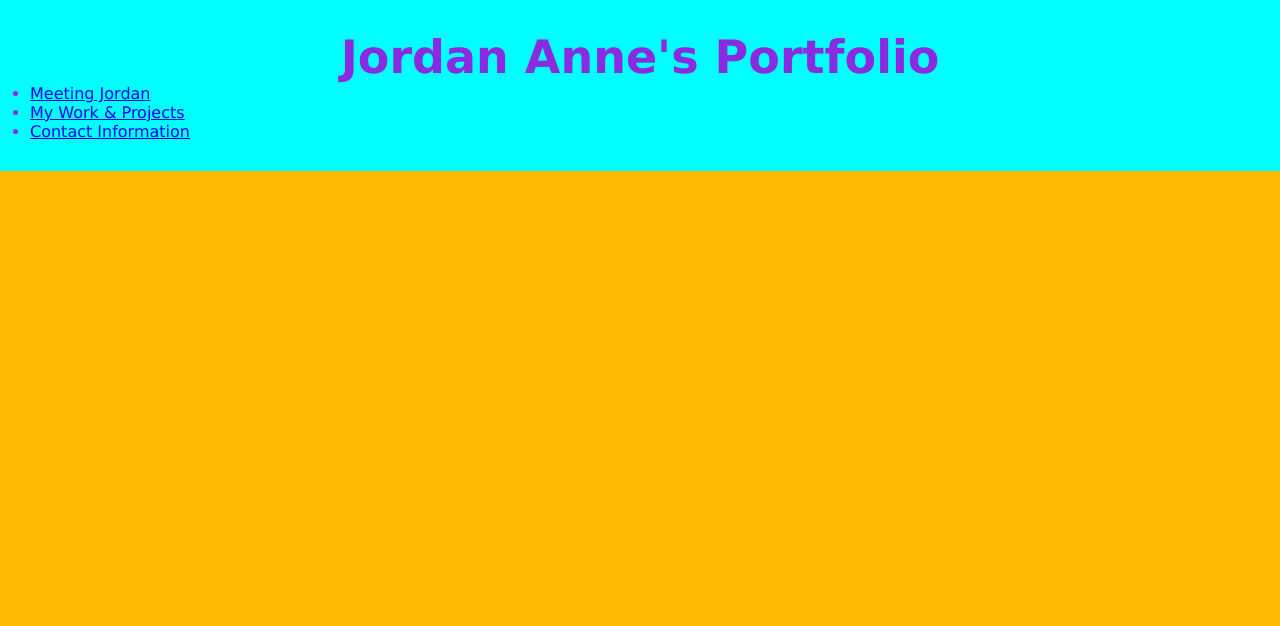
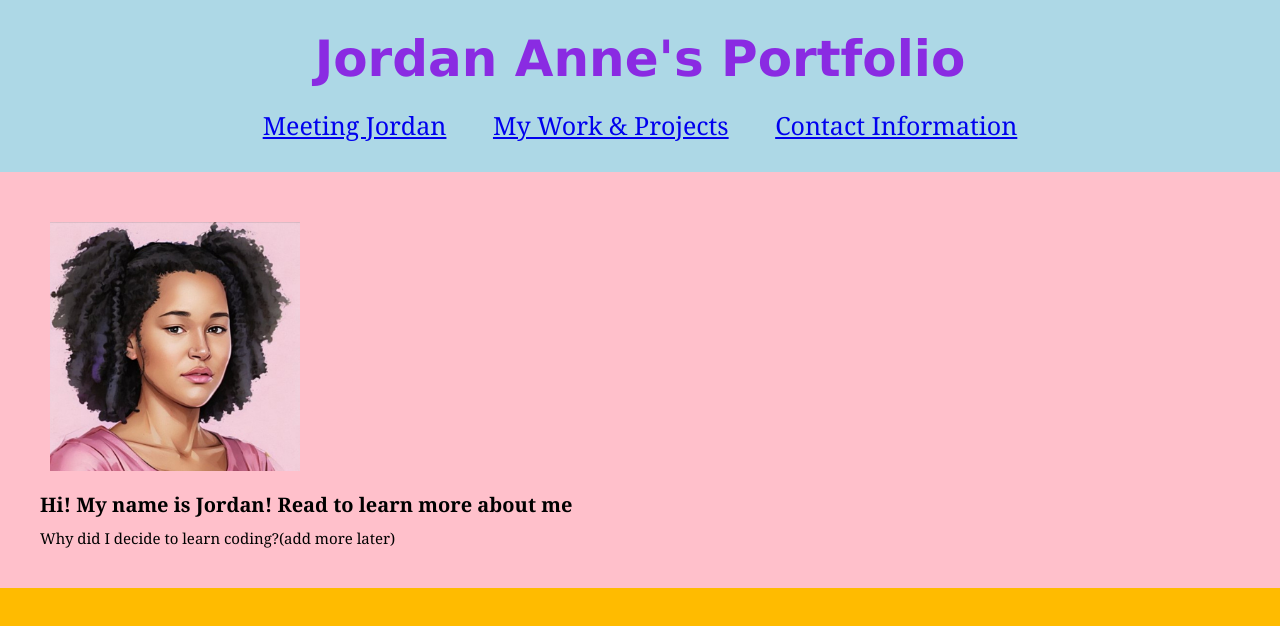
Before and after one commit to jordanne37/My-Portfolio, a plain HTML site: page index.html in a window 1280 px wide. Drawn offline with Linux system fonts and the light colour scheme; files whose address does not match are found by name.

Commit message:
centered links and spaced them out to fit under H1. Added a picture of myself. added a h2 and paragrapgh about myself. created a section and CSS to design the section

```diff
--- a/Assets/style.css
+++ b/Assets/style.css
@@ -11,12 +11,57 @@ body {
 .header {
     padding: 30px;
     font-family:Verdana, Geneva, Tahoma, sans-serif;
-    background-color: aqua;
+    background-color: lightblue;
     color: blueviolet;
 }
 
 .header h1 {
     display: block;
-    font-size: 46px;
+    font-size: 50px;
     text-align: center;
 }
+
+.header nav {
+    padding-top: 20px;
+    margin-right: 10px;
+    margin-left: 10px;
+    font-family: Georgia, 'Times New Roman', Times, serif;
+    font-size: 25px;
+    text-align: center;
+}
+
+.header nav ul {
+    list-style-type: none;
+}
+
+.header nav ul li {
+    display: inline-block;
+    padding-right: 20px;
+    padding-left: 20px;
+}
+
+.Jordan {
+    margin-bottom: 20px;
+    padding: 30px;
+    font-family: Georgia, 'Times New Roman', Times, serif;
+    background-color: pink;
+    color: black;
+}
+
+.Jordan img{
+    display: block;
+    margin: 20px;
+    max-width: 250px;
+
+}
+
+.Jordan h2 {
+    display: block;
+    margin: 10px;
+    font-size: 20px;
+}
+.Jordan p {
+    display: block;
+    margin: 10px;
+    font-size: 15px
+}
--- a/index.html
+++ b/index.html
@@ -16,11 +16,26 @@
                 <li><a href="#My-Work-&-Projects">My Work & Projects</a></li>
                 <li><a href="#Contact-Information">Contact Information</a></li>
             </ul>
+        </nav>
+    </header>
+
+
+<main>
+    <section class="Jordan">
+        <img src="Assets\Screenshot_20230104-213116_Gallery.jpg" alt="Picture of Jordan Bethune">
+        <h2>Hi! My name is Jordan! Read to learn more about me</h2>
+        <p>Why did I decide to learn coding?(add more later)</p>
+    </section>
 
 
 
-        </nav>
-    </header>
+
+
+
+
+
+
+</main>
 
 
 
```
Also changed, not shown: Assets/Screenshot_20230104-213116_Gallery.jpg (added).
